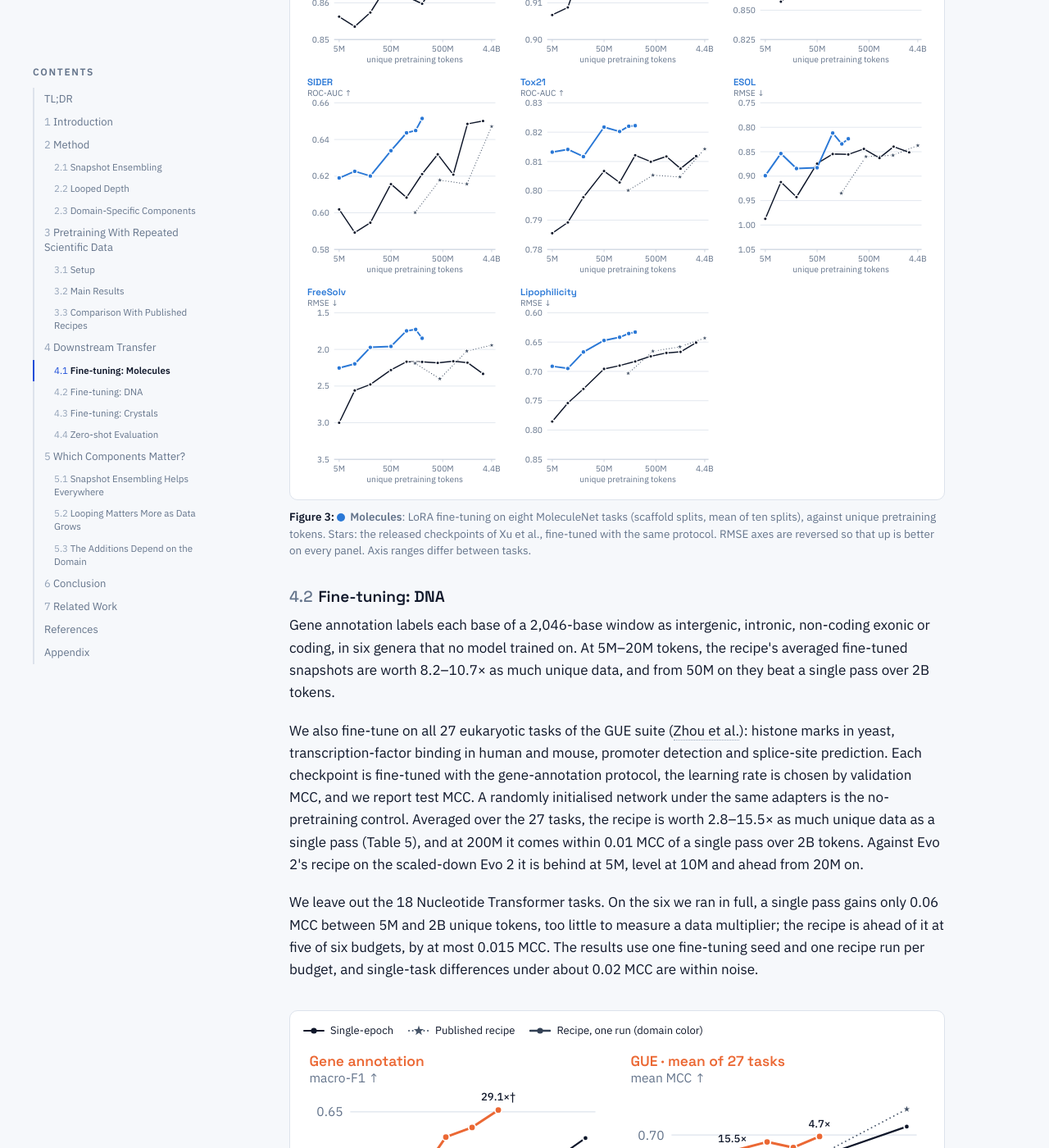
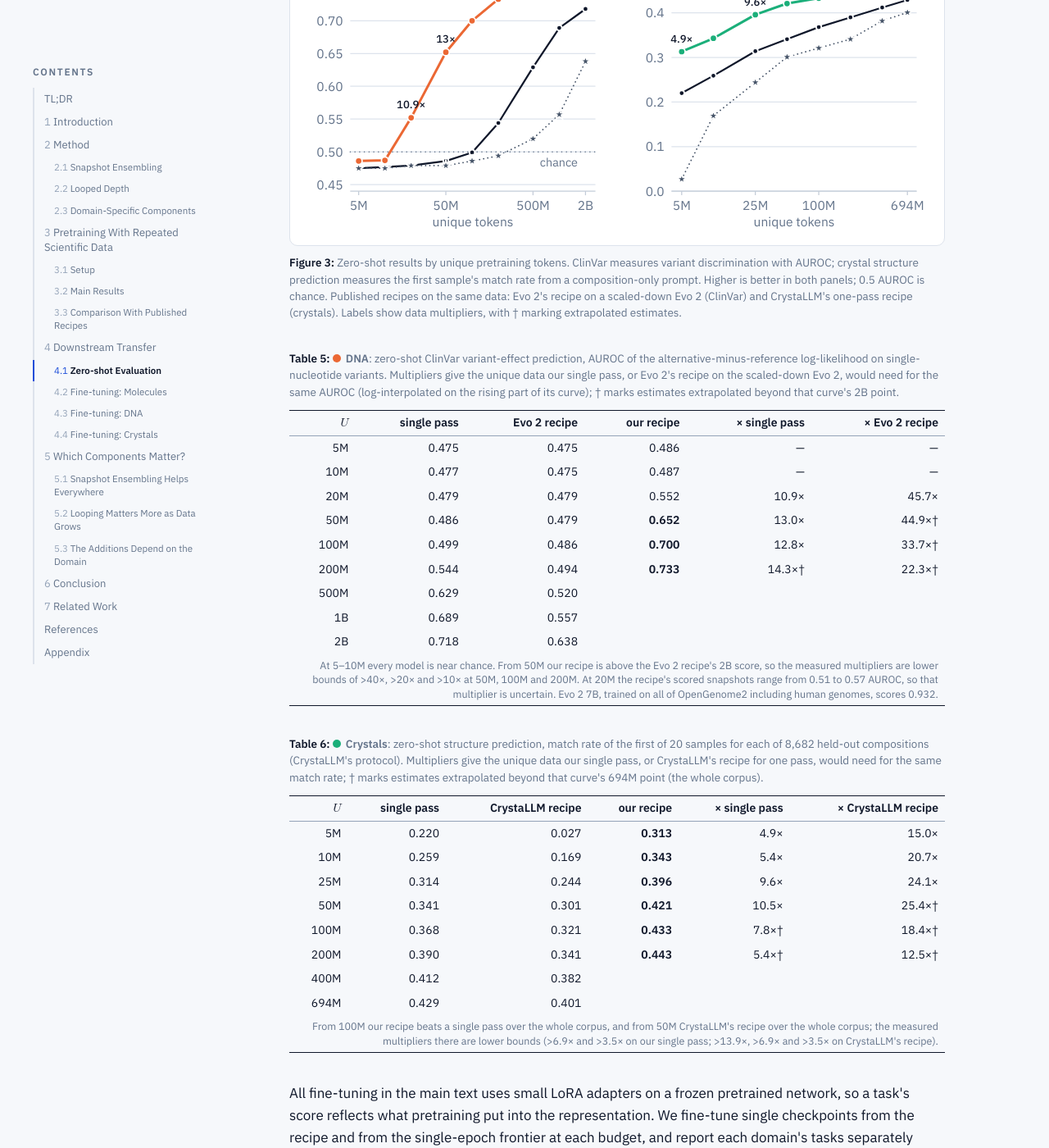
Before and after one commit to Asatheesh6561/Asatheesh6561.github.io, a Jekyll site: the page data-constrained-scientific-pretraining/index.html, which Jekyll copies as it is, in a window 1280 px wide and 1400 px high, scrolled down 7718 px. Shown: the whole window at 82% size. Built offline with Jekyll 4.4.1, drawn with Linux system fonts in a browser that asks for light colours; some of the changed text lies outside the part shown.

Commit message:
Move zero-shot evaluation ahead of fine-tuning in section 4
Zero-shot is now 4.1 (Figure 3, Tables 5-6) and fine-tuning 4.2-4.4 (Figures 4-6, Table 7).

Co-Authored-By: Claude Opus 5.5 <noreply@anthropic.com>

```diff
--- a/data-constrained-scientific-pretraining/index.html
+++ b/data-constrained-scientific-pretraining/index.html
@@ -328,63 +328,20 @@
     </figure>
 
     <h2 id="downstream"><span class="num">4</span>Downstream Transfer</h2>
-    <p>A lower pretraining loss is only useful if it helps on real tasks. We evaluate transfer in two ways: by fine-tuning the pretrained model on a task, and by using it directly in zero-shot tests.</p>
+    <p>A lower pretraining loss is only useful if it helps on real tasks. We evaluate transfer in two ways: by using the pretrained model directly in zero-shot tests, and by fine-tuning it on a task.</p>
 
-    <p>All fine-tuning in the main text uses small LoRA adapters on a frozen pretrained network, so a task's score reflects what pretraining put into the representation. We fine-tune single checkpoints from the recipe and from the single-epoch frontier at each budget, and report each domain's tasks separately (Figures 3–5).</p>
-
-    <h3 id="ft-molecules"><span class="num">4.1</span>Fine-tuning: Molecules</h3>
-    <p>BACE, BBBP, ClinTox, SIDER and Tox21 are classification benchmarks scored by ROC-AUC, and ESOL, FreeSolv and Lipophilicity are regression benchmarks scored by RMSE, all on scaffold splits. Pooled over the eight tasks, the recipe trained on 50M unique tokens fine-tunes better than a single pass over 3B tokens, and from 100M it overtakes the best released model of Xu et al. The individual curves show how the gain varies between tasks.</p>
-
-    <figure id="fig-ft-chem">
-      <div class="panel wrap" data-fig="ftchem"></div>
-      <figcaption><span class="fignum">Figure 3:</span> <span class="dom chem">Molecules</span>: LoRA fine-tuning on eight MoleculeNet tasks (scaffold splits, mean of ten splits), against unique pretraining tokens. Stars: the released checkpoints of Xu et al., fine-tuned with the same protocol. RMSE axes are reversed so that up is better on every panel. Axis ranges differ between tasks.</figcaption>
-    </figure>
-
-    <h3 id="ft-dna"><span class="num">4.2</span>Fine-tuning: DNA</h3>
-    <p>Gene annotation labels each base of a 2,046-base window as intergenic, intronic, non-coding exonic or coding, in six genera that no model trained on. At 5M–20M tokens, the recipe's averaged fine-tuned snapshots are worth 8.2–10.7× as much unique data, and from 50M on they beat a single pass over 2B tokens.</p>
-    <p>We also fine-tune on all 27 eukaryotic tasks of the GUE suite (<a class="ref" data-ref="dnabert2">Zhou et al.</a>): histone marks in yeast, transcription-factor binding in human and mouse, promoter detection and splice-site prediction. Each checkpoint is fine-tuned with the gene-annotation protocol, the learning rate is chosen by validation MCC, and we report test MCC. A randomly initialised network under the same adapters is the no-pretraining control. Averaged over the 27 tasks, the recipe is worth 2.8–15.5× as much unique data as a single pass (Table 5), and at 200M it comes within 0.01 MCC of a single pass over 2B tokens. Against Evo 2's recipe on the scaled-down Evo 2 it is behind at 5M, level at 10M and ahead from 20M on.</p>
-    <p>We leave out the 18 Nucleotide Transformer tasks. On the six we ran in full, a single pass gains only 0.06 MCC between 5M and 2B unique tokens, too little to measure a data multiplier; the recipe is ahead of it at five of six budgets, by at most 0.015 MCC. The results use one fine-tuning seed and one recipe run per budget, and single-task differences under about 0.02 MCC are within noise.</p>
-
-    <figure id="fig-ft-dna">
-      <div class="panel wrap" data-fig="ftdna"></div>
-      <figcaption><span class="fignum">Figure 4:</span> <span class="dom dna">DNA</span>: LoRA fine-tuning on gene annotation (macro-F1, six held-out genera) and on the 27 GUE benchmarks (mean test MCC over tasks), against unique pretraining tokens. Stars: Evo 2's recipe on the scaled-down Evo 2. Dotted lines: a randomly initialised network under the same adapters. Labels show data multipliers against the single pass, with † marking extrapolated estimates.</figcaption>
-    </figure>
-
-    <figure class="table" id="tab-dna-lora">
-      <figcaption><span class="fignum">Table 5:</span> <span class="dom dna">DNA</span>: LoRA fine-tuning on the 27 GUE tasks, mean test MCC over tasks. The multiplier is the unique data a single pass needs for the same mean (log-interpolated on its curve, 5M–2B). Ahead / behind: tasks where the recipe leads or trails by more than 0.01 MCC. A single pass over 2B tokens scores 0.708, Evo 2's recipe at 2B 0.724, and random initialisation 0.546.</figcaption>
-      <div class="scroll"><table class="tab">
-        <thead><tr><th class="r">$U$</th><th class="r">recipe</th><th class="r">single pass</th><th class="r">Evo 2 recipe</th><th class="r">multiplier</th><th class="r">ahead / behind single pass</th><th class="r">ahead / behind Evo 2 recipe</th></tr></thead>
-        <tbody>
-          <tr><td class="r">5M</td><td class="r hi">0.625</td><td class="r">0.598</td><td class="r">0.646</td><td class="r hi">2.8×</td><td class="r">16 / 3</td><td class="r">3 / 17</td></tr>
-          <tr><td class="r">10M</td><td class="r hi">0.654</td><td class="r">0.618</td><td class="r">0.654</td><td class="r hi">7.5×</td><td class="r">16 / 2</td><td class="r">8 / 11</td></tr>
-          <tr><td class="r">20M</td><td class="r hi">0.685</td><td class="r">0.632</td><td class="r">0.666</td><td class="r hi">15.5×</td><td class="r">23 / 1</td><td class="r">15 / 5</td></tr>
-          <tr><td class="r">50M</td><td class="r hi">0.693</td><td class="r">0.646</td><td class="r">0.668</td><td class="r hi">12.4×</td><td class="r">22 / 1</td><td class="r">18 / 0</td></tr>
-          <tr><td class="r">100M</td><td class="r hi">0.688</td><td class="r">0.661</td><td class="r">0.670</td><td class="r hi">4.1×</td><td class="r">21 / 1</td><td class="r">21 / 3</td></tr>
-          <tr><td class="r">200M</td><td class="r hi">0.699</td><td class="r">0.679</td><td class="r">0.681</td><td class="r hi">4.7×</td><td class="r">15 / 2</td><td class="r">18 / 4</td></tr>
-        </tbody>
-      </table></div>
-    </figure>
-
-    <h3 id="ft-crystals"><span class="num">4.3</span>Fine-tuning: Crystals</h3>
-    <p>The Matbench tasks are perovskite formation energy, log shear modulus, log bulk modulus and phonons, each scored by MAE. On perovskites and the two moduli, one fine-tuned snapshot of the recipe beats the single pass at the same budget at every budget; phonons, with only 1,265 structures, gains from 50M on. At 50M unique tokens the recipe beats a single pass over the whole corpus on all four.</p>
-
-    <figure id="fig-ft-cryst">
-      <div class="panel wrap" data-fig="ftcryst"></div>
-      <figcaption><span class="fignum">Figure 5:</span> <span class="dom cryst">Crystals</span>: LoRA fine-tuning on four Matbench tasks (test MAE, mean of the five official folds), against unique pretraining tokens. Error axes are reversed so that up is better. No comparable CrystaLLM Matbench result is available.</figcaption>
-    </figure>
-
-    <h3 id="zero-shot"><span class="num">4.4</span>Zero-shot Evaluation</h3>
-    <p>Zero-shot tests use the pretrained models without any task-specific training (Figure 6, Tables 6 and 7). Each is compared with our single pass and with the published recipe of its domain, run on the same data.</p>
+    <h3 id="zero-shot"><span class="num">4.1</span>Zero-shot Evaluation</h3>
+    <p>Zero-shot tests use the pretrained models without any task-specific training (Figure 3, Tables 5 and 6). Each is compared with our single pass and with the published recipe of its domain, run on the same data.</p>
     <p>For DNA, we score human ClinVar variants by the model's log-likelihood of the alternative sequence relative to the reference. Models trained with our recipe on 50M–200M unique tokens match single-pass models trained on 13–14× more data. Evo 2's recipe on the scaled-down Evo 2 does worse than our single pass: it stays near chance until 500M tokens and reaches 0.638 at 2B. Our recipe passes that from 50M unique tokens, more than 40× less data, and at 20M it matches the Evo 2 recipe at about 0.9B. Humans are absent from our training set, and across models the ClinVar score tracks pretraining loss.</p>
     <p>For crystals, we prompt the model with a composition and ask it to generate a structure. At 5M–50M unique tokens, the recipe matches the true structure as often as a single pass trained on 4.9–10.5× more data, or CrystaLLM's recipe trained on 15–24× more.</p>
 
     <figure id="fig-zeroshot">
       <div class="panel wrap" data-fig="zeroshot"></div>
-      <figcaption><span class="fignum">Figure 6:</span> Zero-shot results by unique pretraining tokens. ClinVar measures variant discrimination with AUROC; crystal structure prediction measures the first sample's match rate from a composition-only prompt. Higher is better in both panels; 0.5 AUROC is chance. Published recipes on the same data: Evo 2's recipe on a scaled-down Evo 2 (ClinVar) and CrystaLLM's one-pass recipe (crystals). Labels show data multipliers, with † marking extrapolated estimates.</figcaption>
+      <figcaption><span class="fignum">Figure 3:</span> Zero-shot results by unique pretraining tokens. ClinVar measures variant discrimination with AUROC; crystal structure prediction measures the first sample's match rate from a composition-only prompt. Higher is better in both panels; 0.5 AUROC is chance. Published recipes on the same data: Evo 2's recipe on a scaled-down Evo 2 (ClinVar) and CrystaLLM's one-pass recipe (crystals). Labels show data multipliers, with † marking extrapolated estimates.</figcaption>
     </figure>
 
     <figure class="table" id="tab-zeroshot">
-      <figcaption><span class="fignum">Table 6:</span> <span class="dom dna">DNA</span>: zero-shot ClinVar variant-effect prediction, AUROC of the alternative-minus-reference log-likelihood on single-nucleotide variants. Multipliers give the unique data our single pass, or Evo 2's recipe on the scaled-down Evo 2, would need for the same AUROC (log-interpolated on the rising part of its curve); † marks estimates extrapolated beyond that curve's 2B point.</figcaption>
+      <figcaption><span class="fignum">Table 5:</span> <span class="dom dna">DNA</span>: zero-shot ClinVar variant-effect prediction, AUROC of the alternative-minus-reference log-likelihood on single-nucleotide variants. Multipliers give the unique data our single pass, or Evo 2's recipe on the scaled-down Evo 2, would need for the same AUROC (log-interpolated on the rising part of its curve); † marks estimates extrapolated beyond that curve's 2B point.</figcaption>
       <div class="scroll"><table class="tab">
         <thead><tr><th class="r">$U$</th><th class="r">single pass</th><th class="r">Evo 2 recipe</th><th class="r">our recipe</th><th class="r">× single pass</th><th class="r">× Evo 2 recipe</th></tr></thead>
         <tbody>
@@ -403,7 +360,7 @@
     </figure>
 
     <figure class="table" id="tab-csp">
-      <figcaption><span class="fignum">Table 7:</span> <span class="dom cryst">Crystals</span>: zero-shot structure prediction, match rate of the first of 20 samples for each of 8,682 held-out compositions (CrystaLLM's protocol). Multipliers give the unique data our single pass, or CrystaLLM's recipe for one pass, would need for the same match rate; † marks estimates extrapolated beyond that curve's 694M point (the whole corpus).</figcaption>
+      <figcaption><span class="fignum">Table 6:</span> <span class="dom cryst">Crystals</span>: zero-shot structure prediction, match rate of the first of 20 samples for each of 8,682 held-out compositions (CrystaLLM's protocol). Multipliers give the unique data our single pass, or CrystaLLM's recipe for one pass, would need for the same match rate; † marks estimates extrapolated beyond that curve's 694M point (the whole corpus).</figcaption>
       <div class="scroll"><table class="tab">
         <thead><tr><th class="r">$U$</th><th class="r">single pass</th><th class="r">CrystaLLM recipe</th><th class="r">our recipe</th><th class="r">× single pass</th><th class="r">× CrystaLLM recipe</th></tr></thead>
         <tbody>
@@ -418,6 +375,49 @@
           <tr><td class="r note" colspan="6">From 100M our recipe beats a single pass over the whole corpus, and from 50M CrystaLLM's recipe over the whole corpus; the measured multipliers there are lower bounds (&gt;6.9× and &gt;3.5× on our single pass; &gt;13.9×, &gt;6.9× and &gt;3.5× on CrystaLLM's recipe).</td></tr>
         </tbody>
       </table></div>
+    </figure>
+
+    <p>All fine-tuning in the main text uses small LoRA adapters on a frozen pretrained network, so a task's score reflects what pretraining put into the representation. We fine-tune single checkpoints from the recipe and from the single-epoch frontier at each budget, and report each domain's tasks separately (Figures 4–6).</p>
+
+    <h3 id="ft-molecules"><span class="num">4.2</span>Fine-tuning: Molecules</h3>
+    <p>BACE, BBBP, ClinTox, SIDER and Tox21 are classification benchmarks scored by ROC-AUC, and ESOL, FreeSolv and Lipophilicity are regression benchmarks scored by RMSE, all on scaffold splits. Pooled over the eight tasks, the recipe trained on 50M unique tokens fine-tunes better than a single pass over 3B tokens, and from 100M it overtakes the best released model of Xu et al. The individual curves show how the gain varies between tasks.</p>
+
+    <figure id="fig-ft-chem">
+      <div class="panel wrap" data-fig="ftchem"></div>
+      <figcaption><span class="fignum">Figure 4:</span> <span class="dom chem">Molecules</span>: LoRA fine-tuning on eight MoleculeNet tasks (scaffold splits, mean of ten splits), against unique pretraining tokens. Stars: the released checkpoints of Xu et al., fine-tuned with the same protocol. RMSE axes are reversed so that up is better on every panel. Axis ranges differ between tasks.</figcaption>
+    </figure>
+
+    <h3 id="ft-dna"><span class="num">4.3</span>Fine-tuning: DNA</h3>
+    <p>Gene annotation labels each base of a 2,046-base window as intergenic, intronic, non-coding exonic or coding, in six genera that no model trained on. At 5M–20M tokens, the recipe's averaged fine-tuned snapshots are worth 8.2–10.7× as much unique data, and from 50M on they beat a single pass over 2B tokens.</p>
+    <p>We also fine-tune on all 27 eukaryotic tasks of the GUE suite (<a class="ref" data-ref="dnabert2">Zhou et al.</a>): histone marks in yeast, transcription-factor binding in human and mouse, promoter detection and splice-site prediction. Each checkpoint is fine-tuned with the gene-annotation protocol, the learning rate is chosen by validation MCC, and we report test MCC. A randomly initialised network under the same adapters is the no-pretraining control. Averaged over the 27 tasks, the recipe is worth 2.8–15.5× as much unique data as a single pass (Table 7), and at 200M it comes within 0.01 MCC of a single pass over 2B tokens. Against Evo 2's recipe on the scaled-down Evo 2 it is behind at 5M, level at 10M and ahead from 20M on.</p>
+    <p>We leave out the 18 Nucleotide Transformer tasks. On the six we ran in full, a single pass gains only 0.06 MCC between 5M and 2B unique tokens, too little to measure a data multiplier; the recipe is ahead of it at five of six budgets, by at most 0.015 MCC. The results use one fine-tuning seed and one recipe run per budget, and single-task differences under about 0.02 MCC are within noise.</p>
+
+    <figure id="fig-ft-dna">
+      <div class="panel wrap" data-fig="ftdna"></div>
+      <figcaption><span class="fignum">Figure 5:</span> <span class="dom dna">DNA</span>: LoRA fine-tuning on gene annotation (macro-F1, six held-out genera) and on the 27 GUE benchmarks (mean test MCC over tasks), against unique pretraining tokens. Stars: Evo 2's recipe on the scaled-down Evo 2. Dotted lines: a randomly initialised network under the same adapters. Labels show data multipliers against the single pass, with † marking extrapolated estimates.</figcaption>
+    </figure>
+
+    <figure class="table" id="tab-dna-lora">
+      <figcaption><span class="fignum">Table 7:</span> <span class="dom dna">DNA</span>: LoRA fine-tuning on the 27 GUE tasks, mean test MCC over tasks. The multiplier is the unique data a single pass needs for the same mean (log-interpolated on its curve, 5M–2B). Ahead / behind: tasks where the recipe leads or trails by more than 0.01 MCC. A single pass over 2B tokens scores 0.708, Evo 2's recipe at 2B 0.724, and random initialisation 0.546.</figcaption>
+      <div class="scroll"><table class="tab">
+        <thead><tr><th class="r">$U$</th><th class="r">recipe</th><th class="r">single pass</th><th class="r">Evo 2 recipe</th><th class="r">multiplier</th><th class="r">ahead / behind single pass</th><th class="r">ahead / behind Evo 2 recipe</th></tr></thead>
+        <tbody>
+          <tr><td class="r">5M</td><td class="r hi">0.625</td><td class="r">0.598</td><td class="r">0.646</td><td class="r hi">2.8×</td><td class="r">16 / 3</td><td class="r">3 / 17</td></tr>
+          <tr><td class="r">10M</td><td class="r hi">0.654</td><td class="r">0.618</td><td class="r">0.654</td><td class="r hi">7.5×</td><td class="r">16 / 2</td><td class="r">8 / 11</td></tr>
+          <tr><td class="r">20M</td><td class="r hi">0.685</td><td class="r">0.632</td><td class="r">0.666</td><td class="r hi">15.5×</td><td class="r">23 / 1</td><td class="r">15 / 5</td></tr>
+          <tr><td class="r">50M</td><td class="r hi">0.693</td><td class="r">0.646</td><td class="r">0.668</td><td class="r hi">12.4×</td><td class="r">22 / 1</td><td class="r">18 / 0</td></tr>
+          <tr><td class="r">100M</td><td class="r hi">0.688</td><td class="r">0.661</td><td class="r">0.670</td><td class="r hi">4.1×</td><td class="r">21 / 1</td><td class="r">21 / 3</td></tr>
+          <tr><td class="r">200M</td><td class="r hi">0.699</td><td class="r">0.679</td><td class="r">0.681</td><td class="r hi">4.7×</td><td class="r">15 / 2</td><td class="r">18 / 4</td></tr>
+        </tbody>
+      </table></div>
+    </figure>
+
+    <h3 id="ft-crystals"><span class="num">4.4</span>Fine-tuning: Crystals</h3>
+    <p>The Matbench tasks are perovskite formation energy, log shear modulus, log bulk modulus and phonons, each scored by MAE. On perovskites and the two moduli, one fine-tuned snapshot of the recipe beats the single pass at the same budget at every budget; phonons, with only 1,265 structures, gains from 50M on. At 50M unique tokens the recipe beats a single pass over the whole corpus on all four.</p>
+
+    <figure id="fig-ft-cryst">
+      <div class="panel wrap" data-fig="ftcryst"></div>
+      <figcaption><span class="fignum">Figure 6:</span> <span class="dom cryst">Crystals</span>: LoRA fine-tuning on four Matbench tasks (test MAE, mean of the five official folds), against unique pretraining tokens. Error axes are reversed so that up is better. No comparable CrystaLLM Matbench result is available.</figcaption>
     </figure>
 
     <h2 id="components"><span class="num">5</span>Which Components Matter?</h2>
@@ -644,7 +644,7 @@
   const fig = {};
   const SM = { w: 300, h: 300, m: { l: 46, r: 14, t: 42, b: 40 } };
 
-  /* Figure 2: pretraining loss, one panel per domain */
+  /* Figure 1: pretraining loss, one panel per domain */
   fig.pre = () => {
     const spec = {
       chem: { d: D.chem, x: [4, 5200], xt: [5, 50, 500, 4400], y: [0.555, 0.73], yt: [0.56, 0.60, 0.64, 0.68, 0.72], f: 2, skip: [150], label: 'Validation loss (nats/token)' },
@@ -673,7 +673,7 @@
     return s + '</div>';
   };
 
-  /* Figure 3: multipliers on one axis */
+  /* Figure 2: multipliers on one axis */
   fig.mult = () => {
     const mk = (key, d) => {
       const col = C[key];
@@ -741,7 +741,7 @@
       y: taskAxis(task), series }) + '</div>';
   };
 
-  /* Figures 3-5: fine-tuning per domain (three panels per row) */
+  /* Figures 4-6: fine-tuning per domain (three panels per row) */
   fig.ftchem = () => {
     const c = D.chem.ft;
     let s = taskLegend() + '<div class="triple">';
@@ -771,7 +771,7 @@
     return s + '</div>';
   };
 
-  /* Figure 5: zero-shot evaluation */
+  /* Figure 3: zero-shot evaluation */
   fig.zeroshot = () => {
     const cv = D.dna.clinvar, zs = D.crystal.zs;
     let s = taskLegend() + '<div class="double">';
@@ -789,7 +789,7 @@
     return s + '</div>';
   };
 
-  /* Figure 6: ablation heatmaps, one per domain */
+  /* Figure 7: ablation heatmaps, one per domain */
   const hex = h => [1, 3, 5].map(i => parseInt(h.slice(i, i + 2), 16));
   const mix = (c0, c1, t) => { const a = hex(c0), b = hex(c1); return `rgb(${a.map((v, i) => Math.round(v + (b[i] - v) * t)).join(',')})`; };
   const seq = (col, t) => t < .55 ? mix('#f3f5f8', col, t / .55) : mix(col, '#0f172a', (t - .55) / .45 * .55);
```
